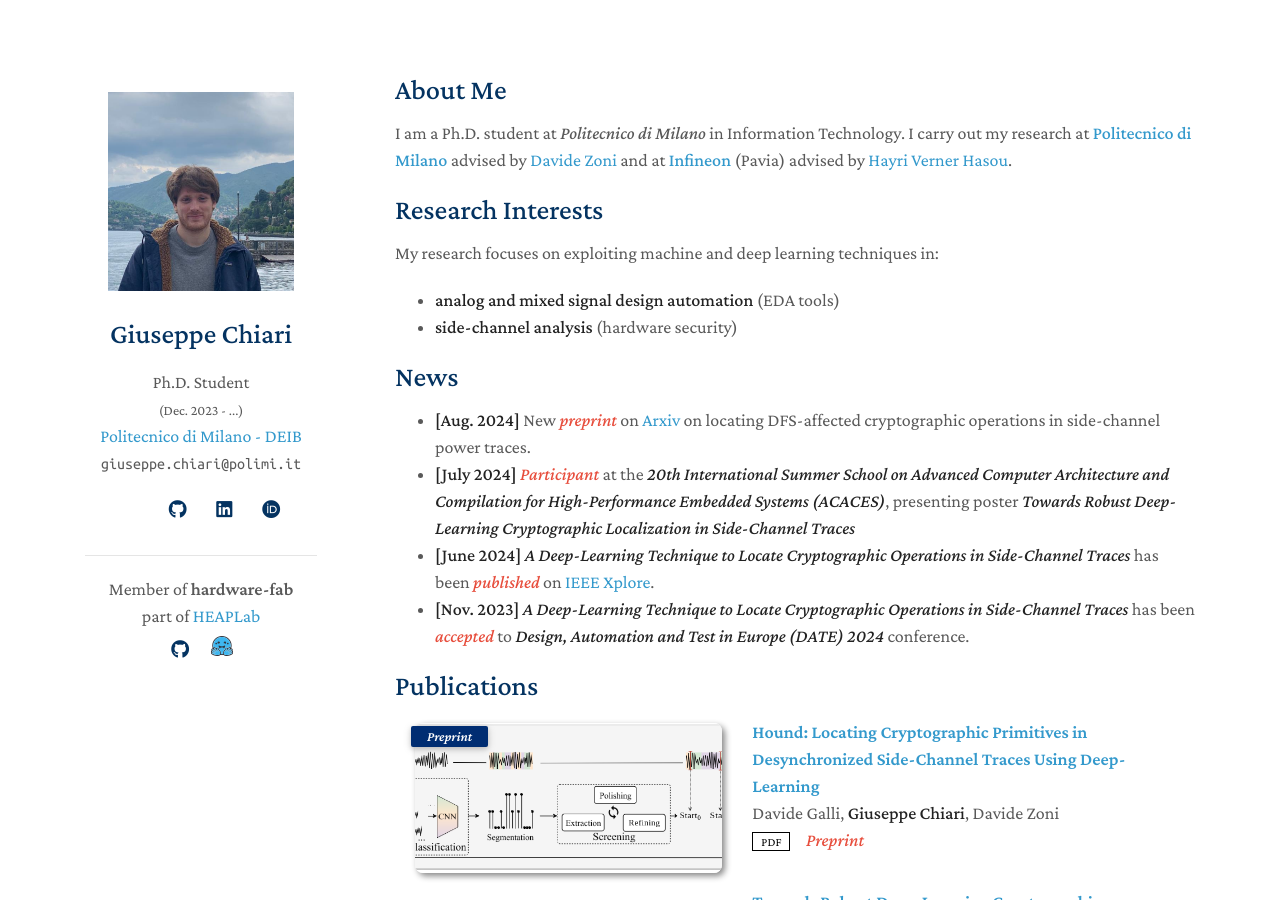
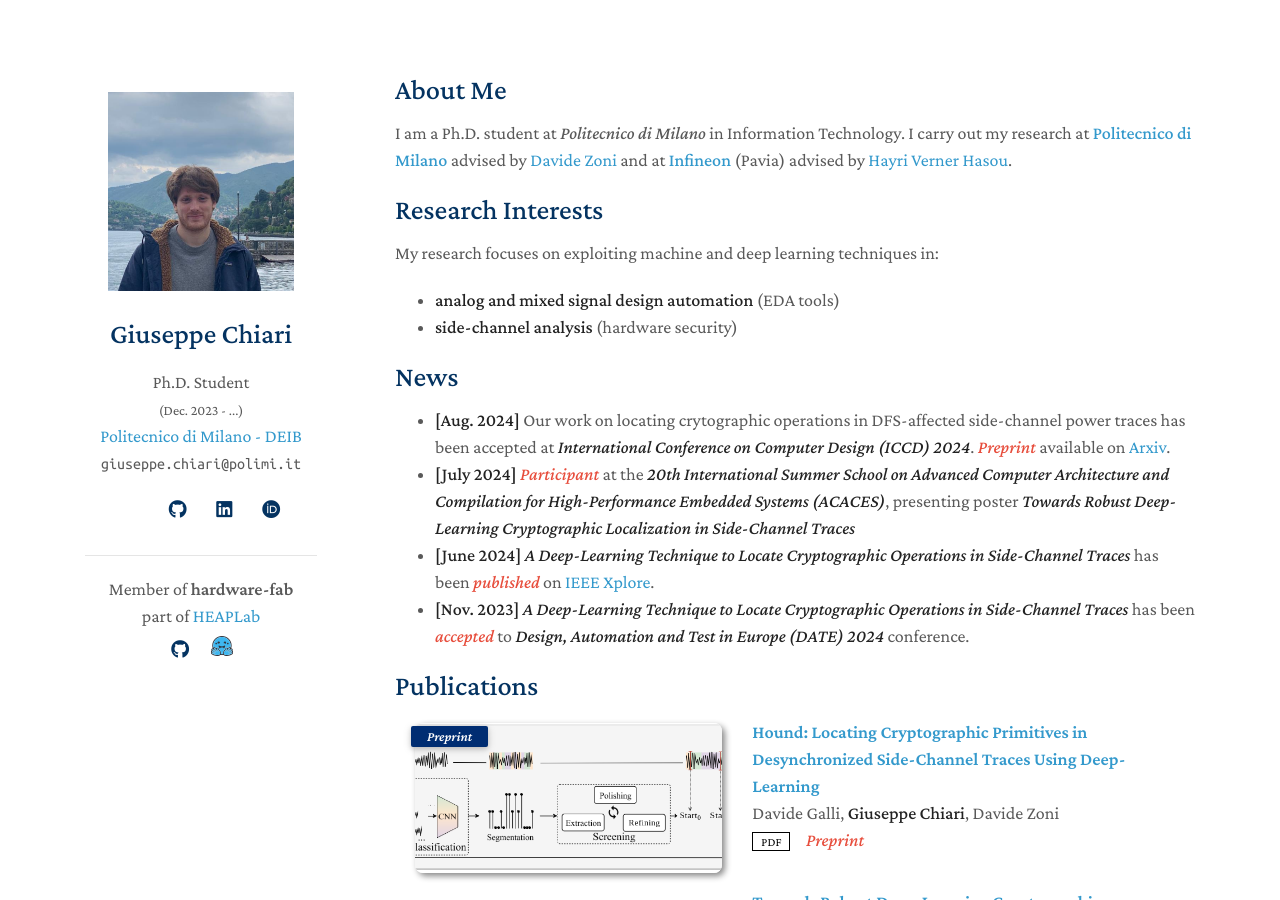
Before and after one commit to giuseppe-chiari/giuseppe-chiari.github.io, a Jekyll site: the page built from index.md, in a window 1280 px wide and 900 px high. Built offline with Jekyll 4.4.1, drawn with Linux system fonts in a browser that asks for light colours; nearby versions of some CDN libraries; a style sheet for code colours, icons or effects is not loaded; our own code applies the rules of GitHub Pages for plain Markdown files; some of the changed text lies outside the part shown.

Commit message:
Minor fixes

```diff
--- a/_data/publications.yml
+++ b/_data/publications.yml
@@ -9,7 +9,7 @@ main:
     notes: Preprint
 
   - title: Towards Robust Deep-Learning Cryptographic Localization in Side-Channel Traces
-    authors: <strong>Giuseppe Chiari</strong>, <strong>Davide Galli</strong>, Davide Zoni
+    authors: <strong>Giuseppe Chiari</strong>, Davide Galli, Davide Zoni
     conference_short: ACACES24
     conference: 20th International Summer School on Advanced Computer Architecture and Compilation for High-Performance Embedded Systems, 2024.
     pdf: ./assets/files/poster_ACACES24.pdf
--- a/index.md
+++ b/index.md
@@ -17,9 +17,9 @@ techniques in:
 - **side-channel analysis** (hardware security)
 
 ## News
-
-- **[Aug. 2024]** New <i style="color:#e74d3c">preprint</i> on [Arxiv](https://arxiv.org/abs/2408.06296) on locating DFS-affected
-	cryptographic operations in side-channel power traces.
+- **[Aug. 2024]** Our work on locating crytographic operations in DFS-affected side-channel power traces has been accepted at
+	***International Conference on Computer Design (ICCD) 2024***. <i style="color:#e74d3c">Preprint</i>
+	available on [Arxiv](https://arxiv.org/abs/2408.06296).
 - **[July 2024]** <i style="color:#e74d3c">Participant</i> at the ***20th International Summer School on Advanced Computer Architecture
 	and Compilation for High-Performance Embedded Systems (ACACES)***, presenting poster
 	***Towards Robust Deep-Learning Cryptographic Localization in Side-Channel Traces***
```
